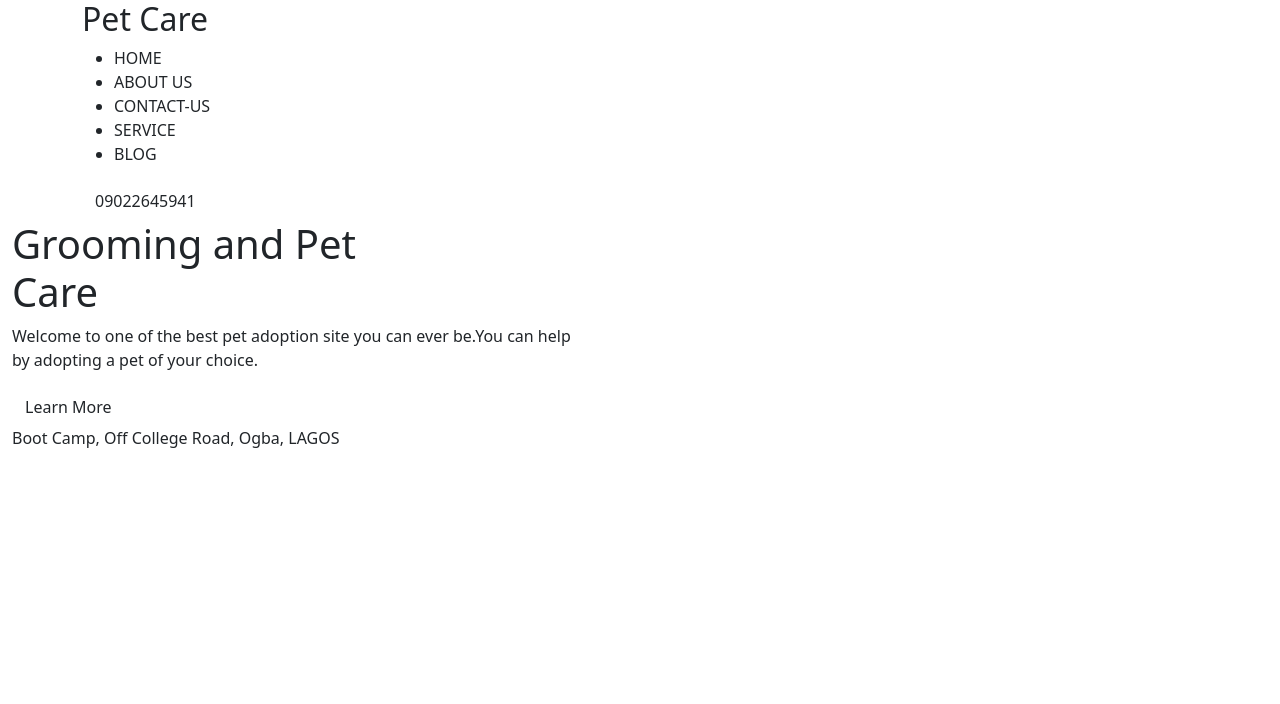
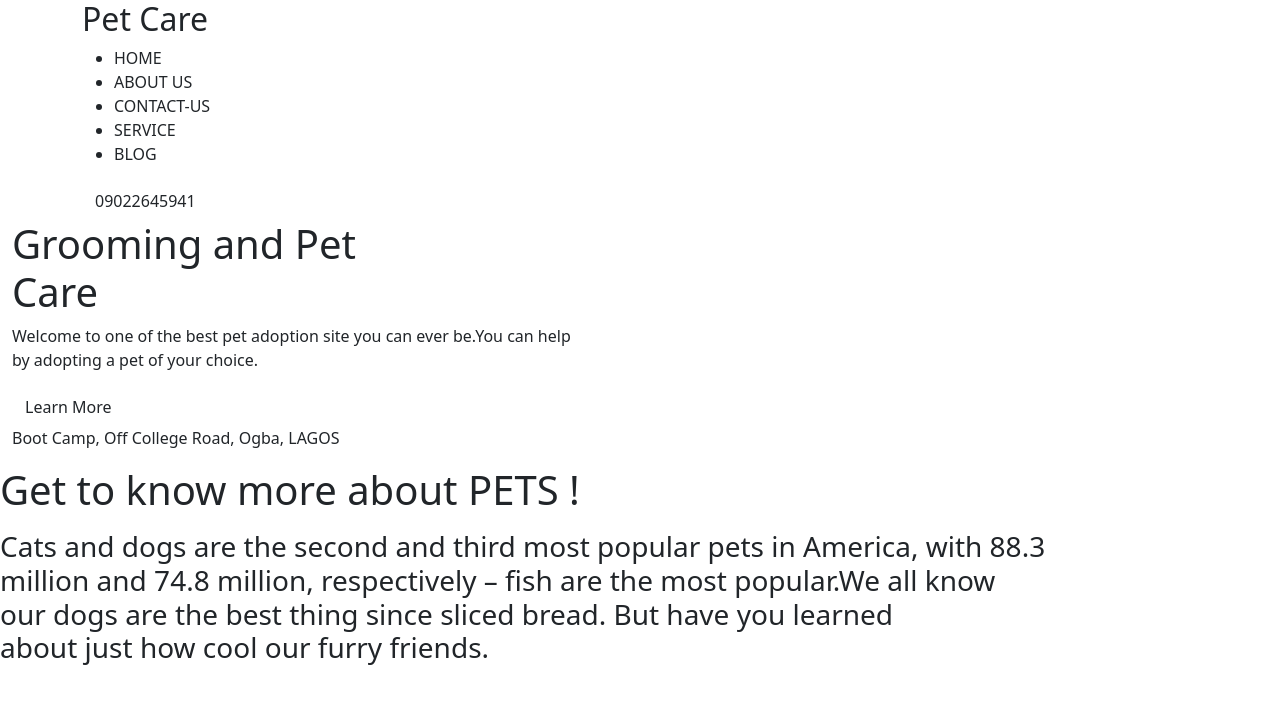
Before and after one commit to Lawrence010/lawrencedash, a plain HTML site: page index.html in a window 1280 px wide. Drawn offline with nearby package versions, Linux system fonts and the light colour scheme.

Commit message:
add  nice to code

```diff
--- a/index.html
+++ b/index.html
@@ -31,3 +31,9 @@
       <p><ion-icon name="location-outline"></ion-icon>     Boot Camp, Off College Road, Ogba, LAGOS</p>
     </div>
    </div>
+   <div class="nice">
+    <h1>Get to know more about PETS !</h1>
+    <p><h3>Cats and dogs are the second and third most popular pets in America, with 88.3<br> million and 74.8 million,
+     respectively – fish are the most popular.We all know<br> our dogs are the best thing since sliced bread. But have you learned<br>about just how cool our furry
+      friends.</h3></p>
+  </div>
```
